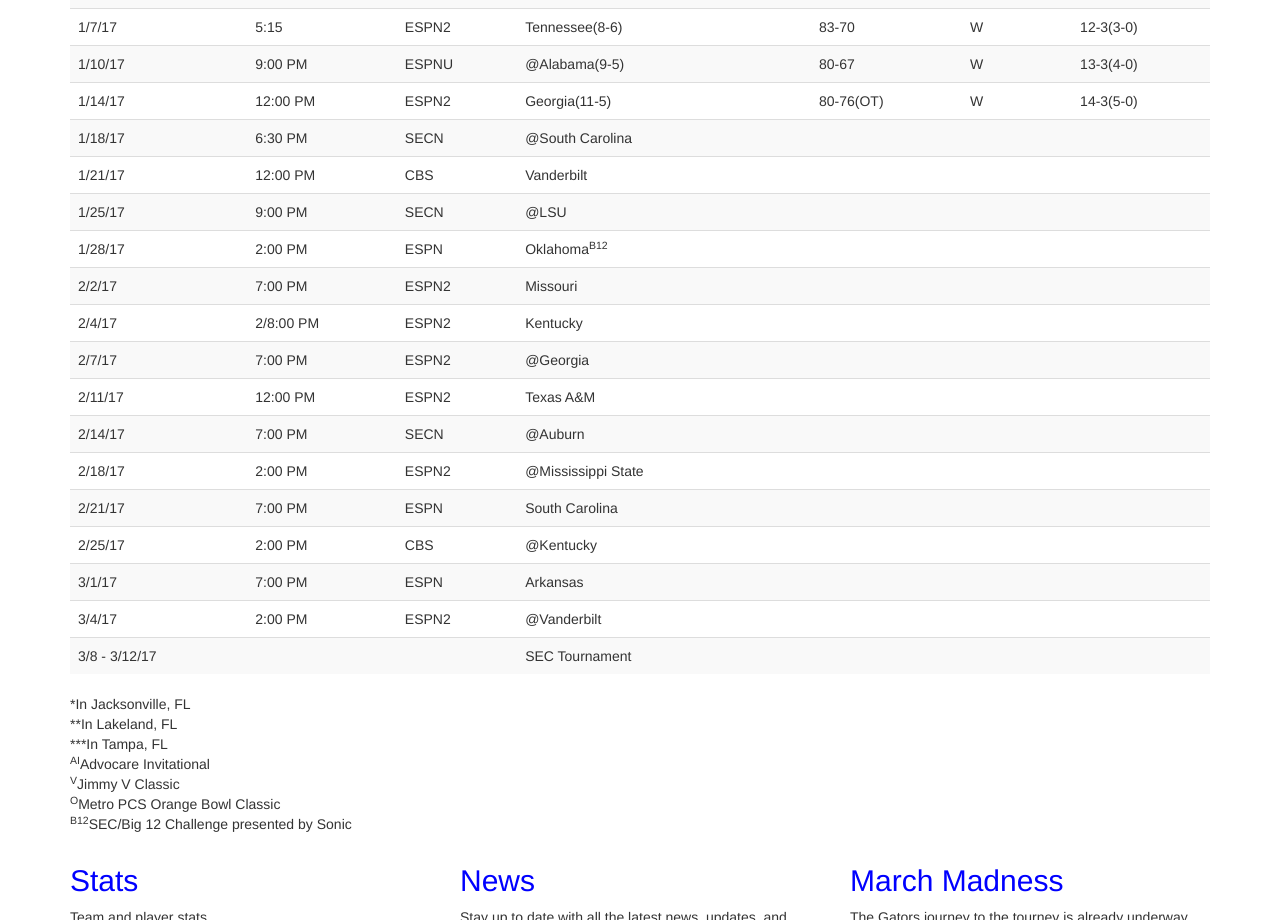
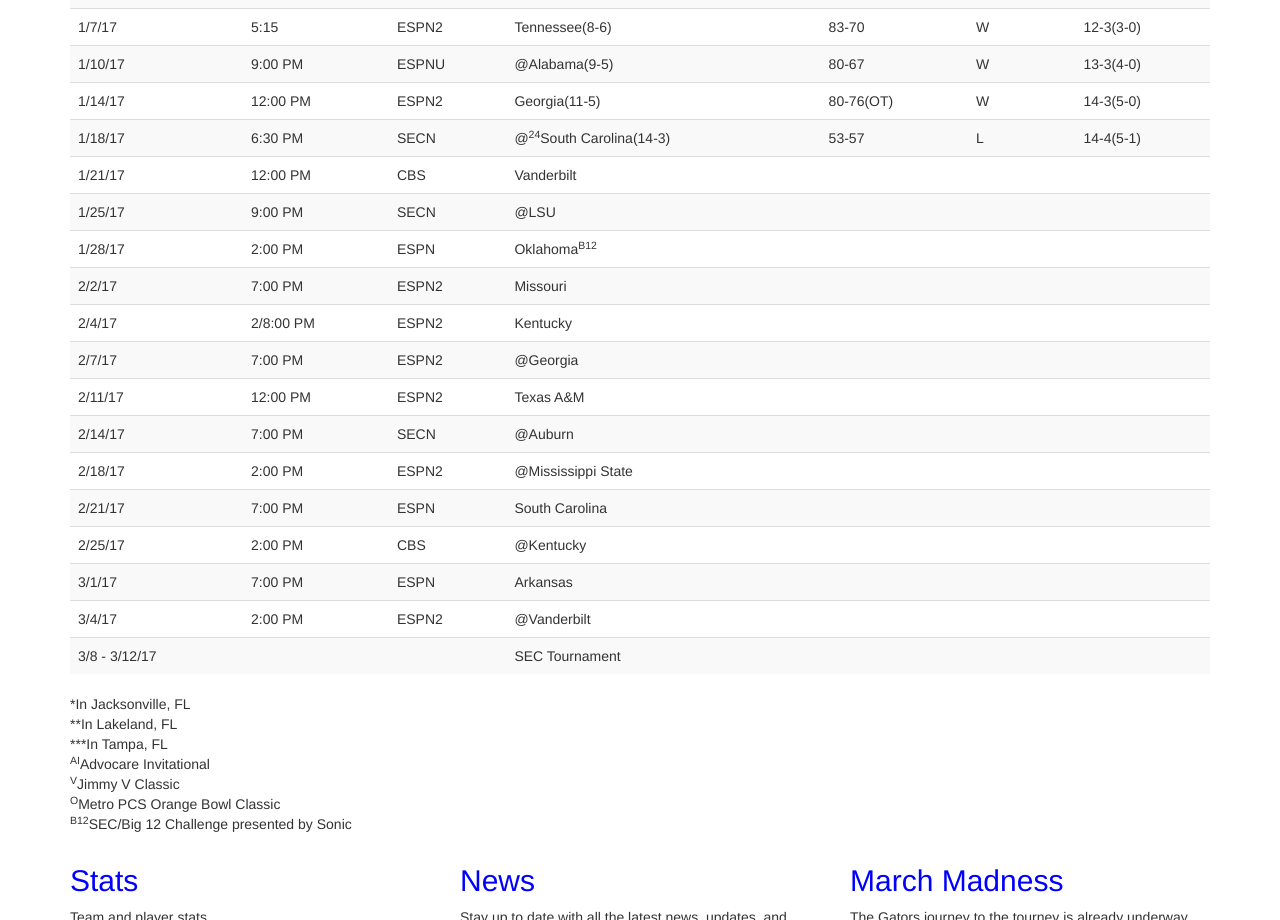
Before and after one commit to Orlandohmor84/gatorsbball, a website: page src/index.html in a window 1280 px wide. Shown: the part 981-1901 px from the top of the page. Drawn offline with nearby package versions, Linux system fonts and the light colour scheme.

Commit message:
Game Update.

```diff
--- a/src/index.html
+++ b/src/index.html
@@ -231,10 +231,10 @@
             		<td>1/18/17</td>
             		<td>6:30 PM</td>
             		<td>SECN</td>
-            		<td>&#64;South Carolina</td>
-            		<td></td>
-            		<td></td>
-            		<td></td>
+            		<td>&#64;<sup>24</sup>South Carolina(14-3)</td>
+            		<td>53-57</td>
+            		<td>L</td>
+            		<td>14-4(5-1)</td>
         		</tr>
         		<tr>
             		<td>1/21/17</td>
```
